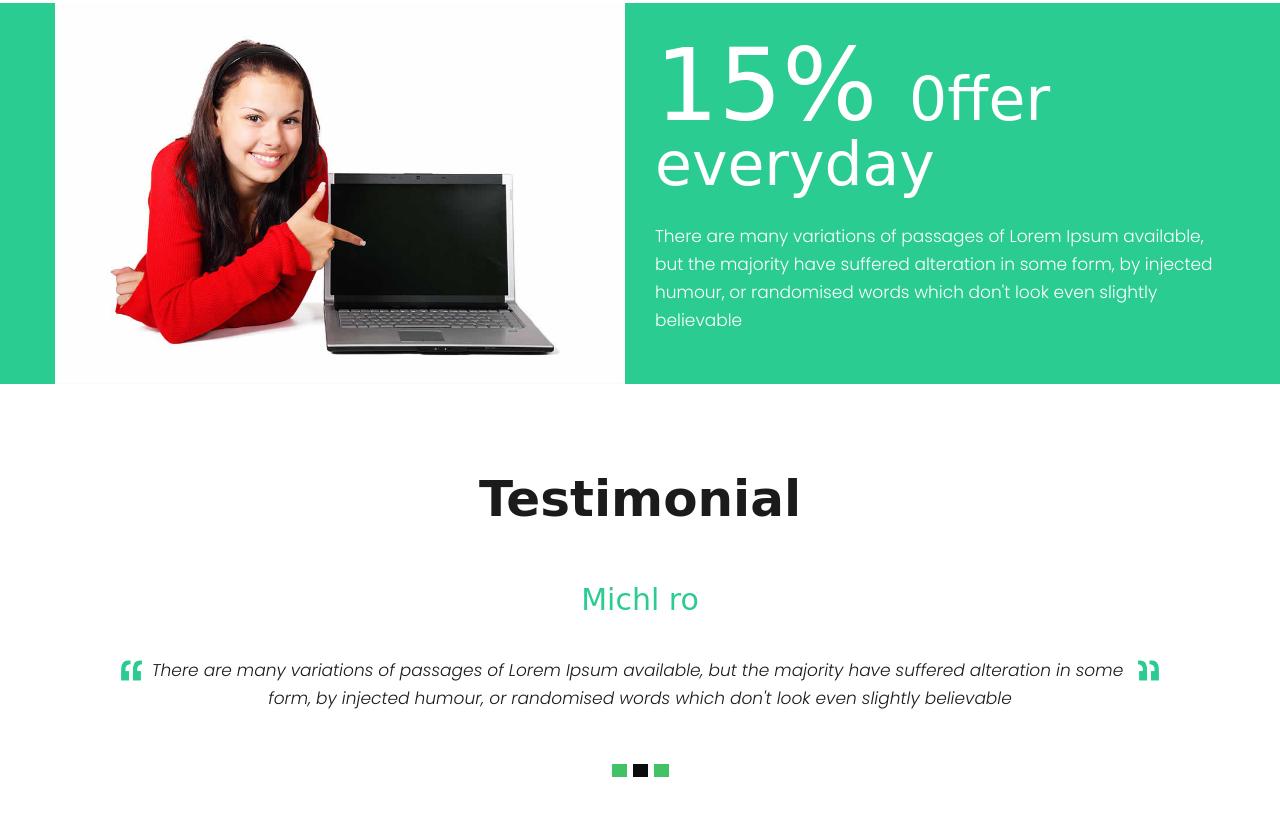
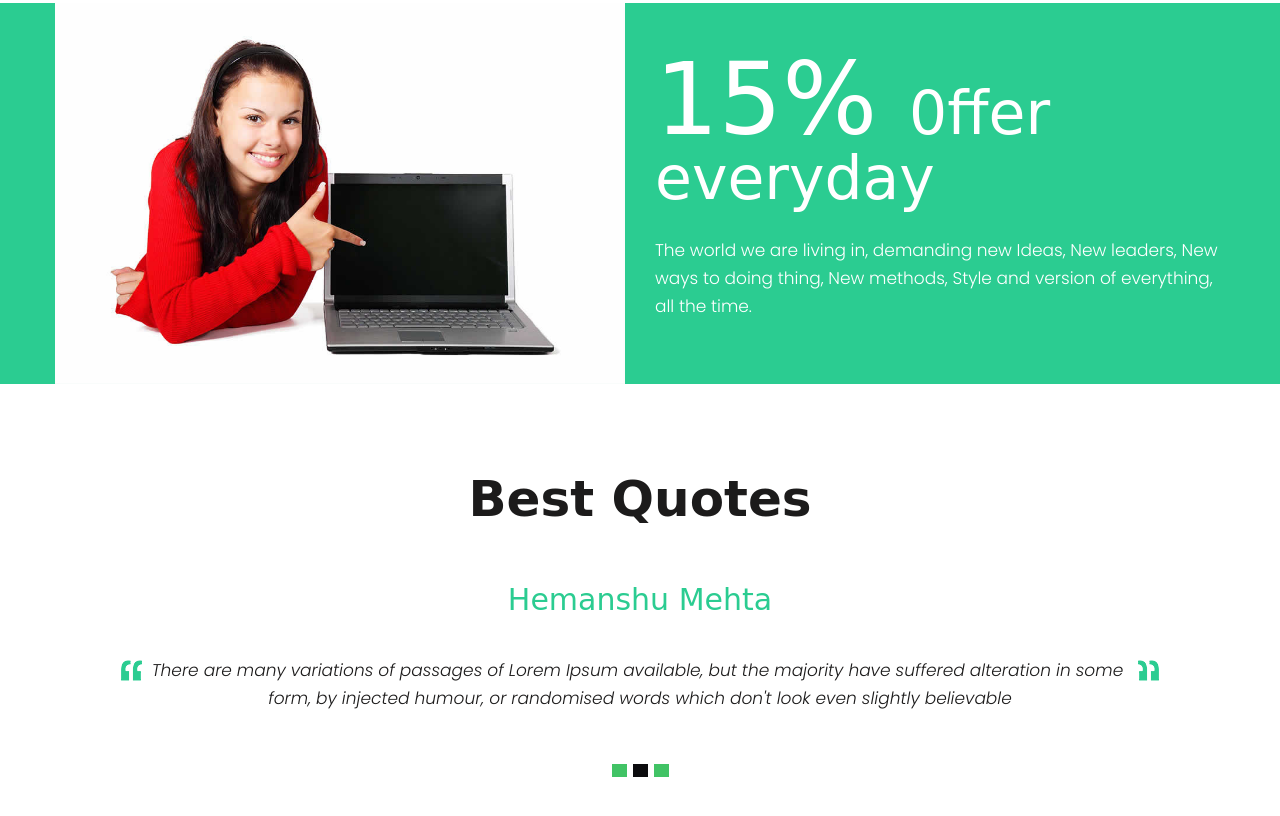
Before and after one commit to HMehta1658/honormarketingtld.github.io, a plain HTML site: page index.html in a window 1280 px wide. Shown: the part 3293-4109 px from the top of the page. Drawn offline with nearby package versions, Linux system fonts and the light colour scheme; a web font is replaced by a local one.

Commit message:
Update index.html

```diff
--- a/index.html
+++ b/index.html
@@ -183,7 +183,7 @@
                            <form class="main_form">
                               <div class="row">
                                  <div class="col-md-12 ">
-                                    <input class="contactus" placeholder="Nmae" type="text" name="Nmae">
+                                    <input class="contactus" placeholder="Name" type="text" name="Nmae">
                                  </div>
                                  <div class="col-md-12">
                                     <input class="contactus" placeholder="Phone number" type="text" name=" Phone number">
@@ -224,7 +224,7 @@
                <div class="col-md-6">
                   <div class="two_box_img">
                      <h2><span class="offer">15% </span>0ffer everyday</h2>
-                     <p>There are many variations of passages of Lorem Ipsum available, but the majority have suffered alteration in some form, by injected humour, or randomised words which don't look even slightly believable</p>
+                     <p>The world we are living in, demanding new Ideas, New leaders, New ways to doing thing, New methods, Style and version of everything, all the time.</p>
                   </div>
                </div>
             </div>
@@ -237,7 +237,7 @@
             <div class="row">
                <div class="col-md-12">
                   <div class="titlepage">
-                     <h2>Testimonial</h2>
+                     <h2>Best Quotes</h2>
                   </div>
                </div>
             </div>
@@ -256,7 +256,7 @@
                                  <div class="row">
                                     <div  class="col-md-12">
                                        <div class="test_box">
-                                          <h3>Michl ro</h3>
+                                          <h3>Hemanshu Mehta</h3>
                                           <p><i class="padd_rightt0"><img src="images/te1.png" alt="#"/></i>There are many variations of passages of Lorem Ipsum available, but the majority have suffered alteration in some <i class="padd_leftt0"><img src="images/te2.png" alt="#"/></i> <br>form, by injected humour, or randomised words which don't look even slightly believable</p>
                                        </div>
                                     </div>
@@ -270,7 +270,7 @@
                                  <div class="row">
                                     <div  class="col-md-12">
                                        <div class="test_box">
-                                          <h3>Michl ro</h3>
+                                          <h3>Hemanshu Mehta</h3>
                                           <p><i class="padd_rightt0"><img src="images/te1.png" alt="#"/></i>There are many variations of passages of Lorem Ipsum available, but the majority have suffered alteration in some <i class="padd_leftt0"><img src="images/te2.png" alt="#"/></i> <br>form, by injected humour, or randomised words which don't look even slightly believable</p>
                                        </div>
                                     </div>
@@ -284,7 +284,7 @@
                                  <div class="row">
                                     <div  class="col-md-12">
                                        <div class="test_box">
-                                          <h3>Michl ro</h3>
+                                          <h3>Hemanshu Mehta</h3>
                                           <p><i class="padd_rightt0"><img src="images/te1.png" alt="#"/></i>There are many variations of passages of Lorem Ipsum available, but the majority have suffered alteration in some <i class="padd_leftt0"><img src="images/te2.png" alt="#"/></i> <br>form, by injected humour, or randomised words which don't look even slightly believable</p>
                                        </div>
                                     </div>
```
